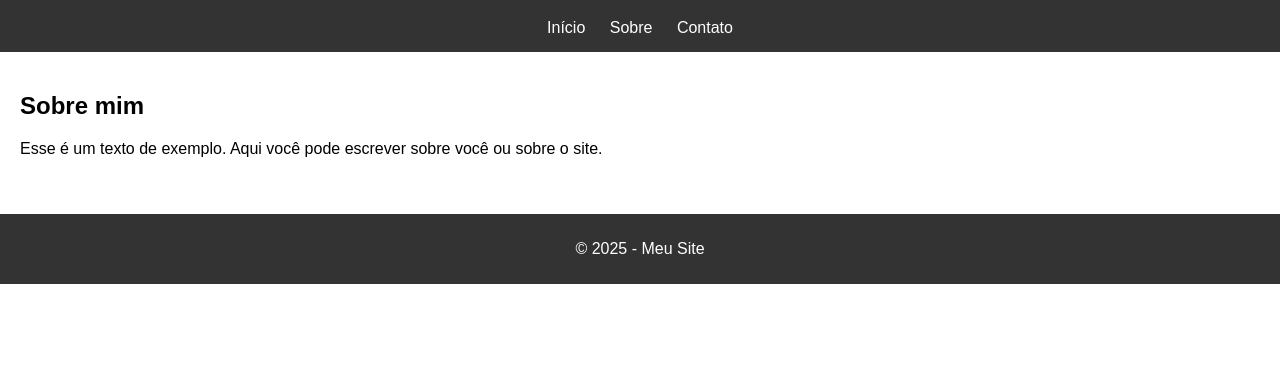
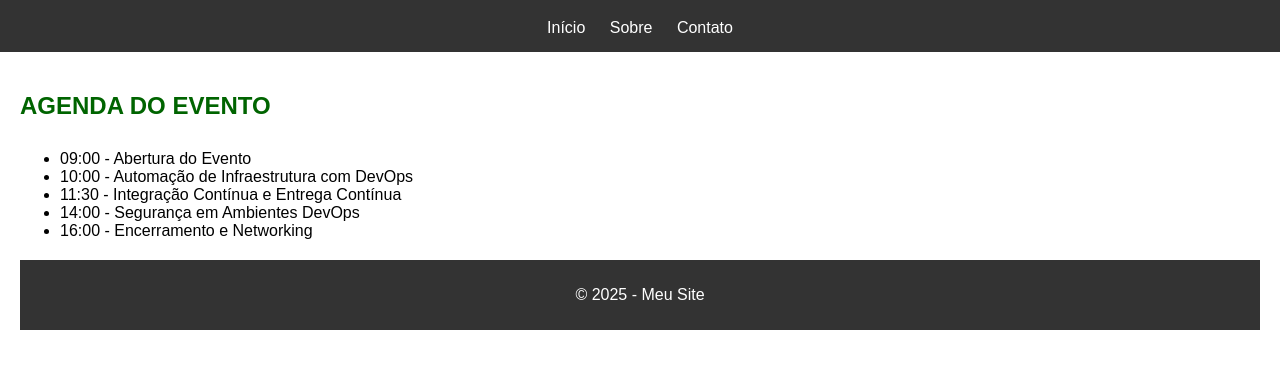
Before and after one commit to LeonardoGalvaoToffoli/Exercicio2-DevOps, a plain HTML site: page index.html in a window 1280 px wide. Shown: the part 76-444 px from the top of the page. Drawn offline with Linux system fonts and the light colour scheme.

Commit message:
feat: Adiciona seção de agenda e estilização básica

```diff
--- a/index.html
+++ b/index.html
@@ -20,13 +20,20 @@
   </header>
 
   <main>
-    <h2>Sobre mim</h2>
-    <p>Esse é um texto de exemplo. Aqui você pode escrever sobre você ou sobre o site.</p>
-  </main>
+    <section id="agenda">
+      <h2>Agenda do Evento</h2>
+      <ul>
+        <li>09:00 - Abertura do Evento</li>
+        <li>10:00 - Automação de Infraestrutura com DevOps</li>
+        <li>11:30 - Integração Contínua e Entrega Contínua</li>
+        <li>14:00 - Segurança em Ambientes DevOps</li>
+        <li>16:00 - Encerramento e Networking</li>
+      </ul>
+    </section>
 
-  <footer>
-    <p>&copy; 2025 - Meu Site</p>
-  </footer>
+    <footer>
+      <p>&copy; 2025 - Meu Site</p>
+    </footer>
 </body>
 
 </html>
--- a/style.css
+++ b/style.css
@@ -1,4 +1,9 @@
-/* Reset básico */
+h2 {
+  color: darkgreen;
+  text-transform: uppercase;
+  padding-bottom: 10px;
+}
+
 body {
   margin: 0;
   padding: 0;
```
